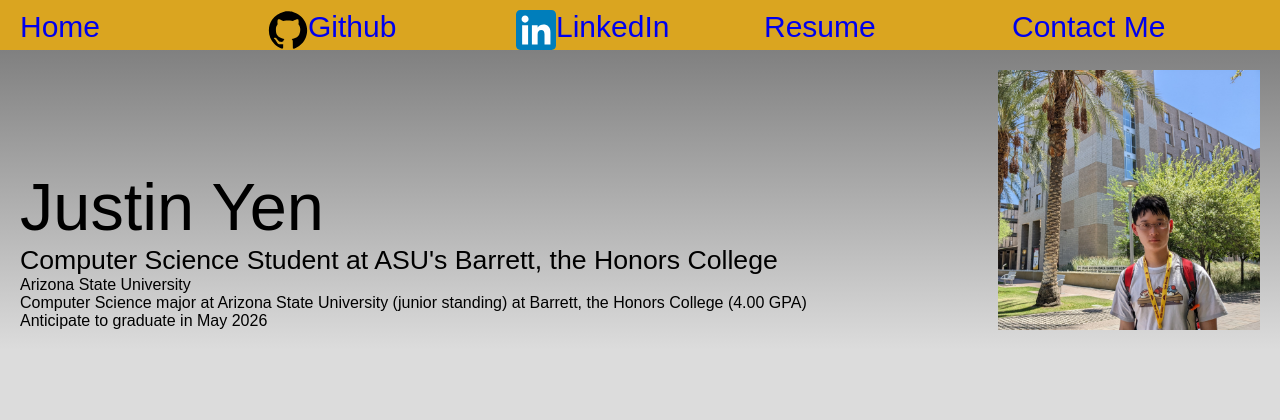
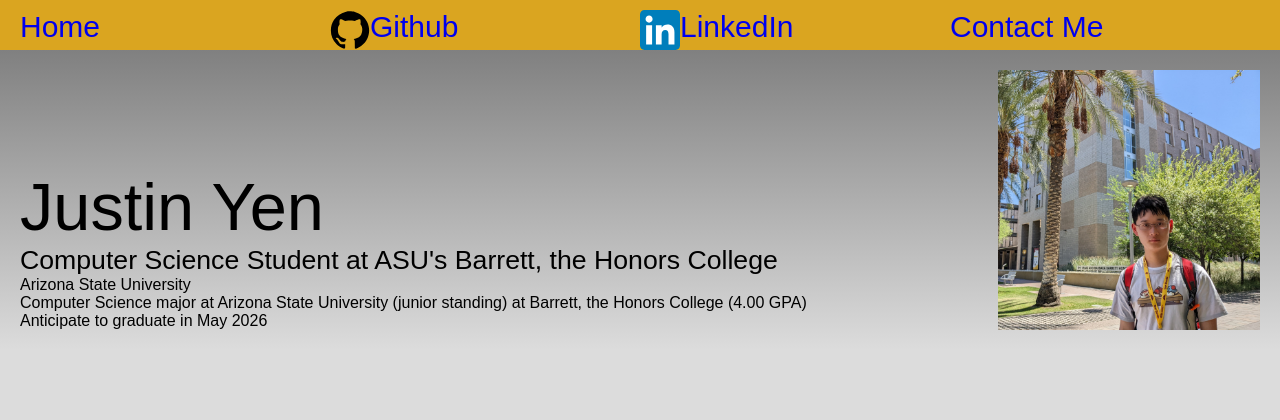
Before and after one commit to JustinZYen/Portfolio, a Node project: template views/index.ejs in a window 1280 px wide. Shown: the top 420 px of the page. Run offline with Node 20 templates, Linux system fonts and the light colour scheme; the template is opened without the code that fills it, so the values that code supplies are empty; some web fonts are replaced.

Commit message:
Remove resume link (I forget to update it)

```diff
--- a/views/shared/nav-bar.ejs
+++ b/views/shared/nav-bar.ejs
@@ -11,9 +11,6 @@
             <img src="/images/LinkedIn_In_Logo.svg" alt="LinkedIn logo">
             <div>LinkedIn</div>
         </a>
-        <a href="https://drive.google.com/file/d/1rSmyKECD8maiOiWD-mLPnf2j0lOWlT1Z/view?usp=sharing" target="_blank">
-            <div>Resume</div>
-        </a>
         <a href="/contact">
             <div>Contact Me</div>
         </a>
```
